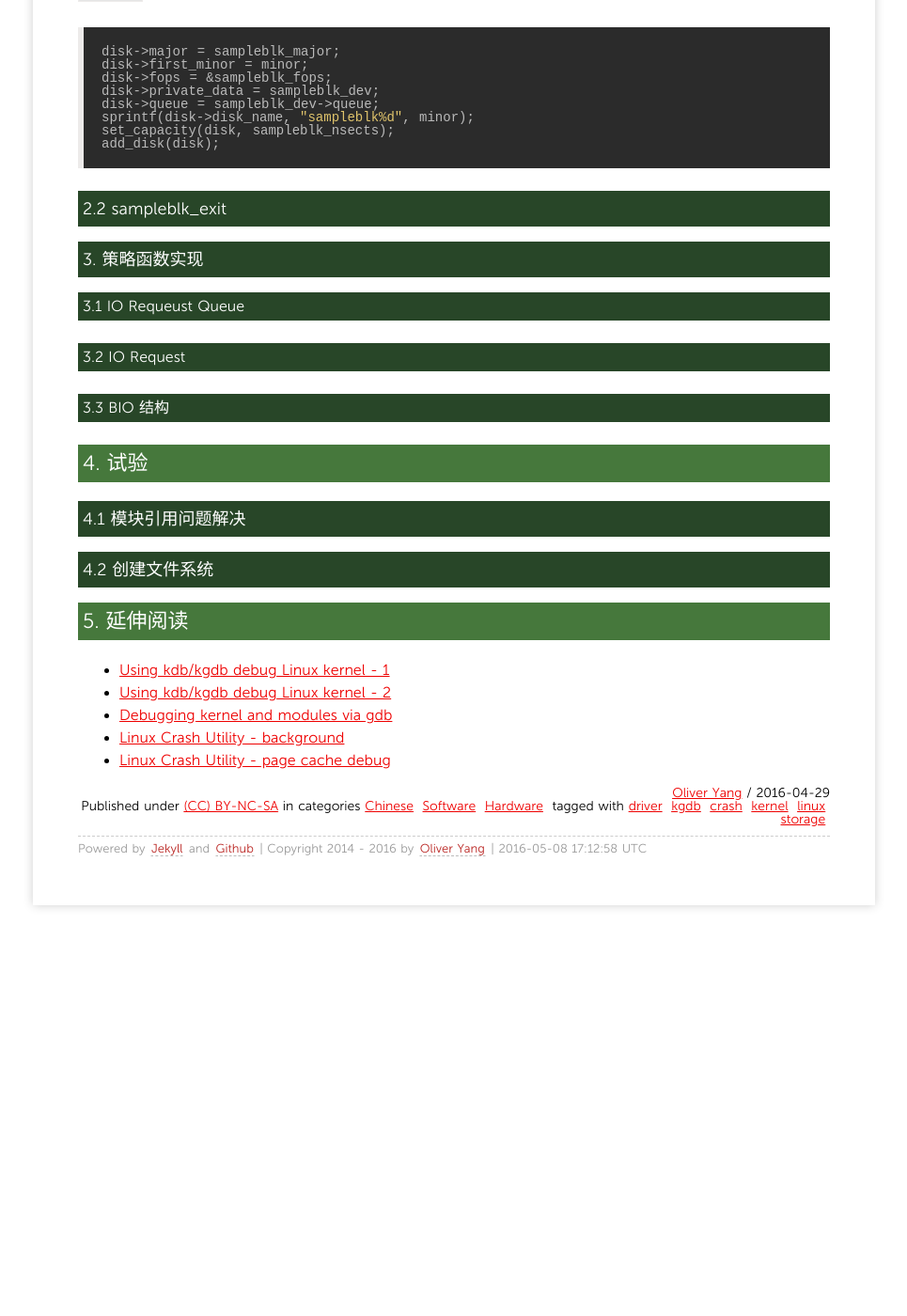
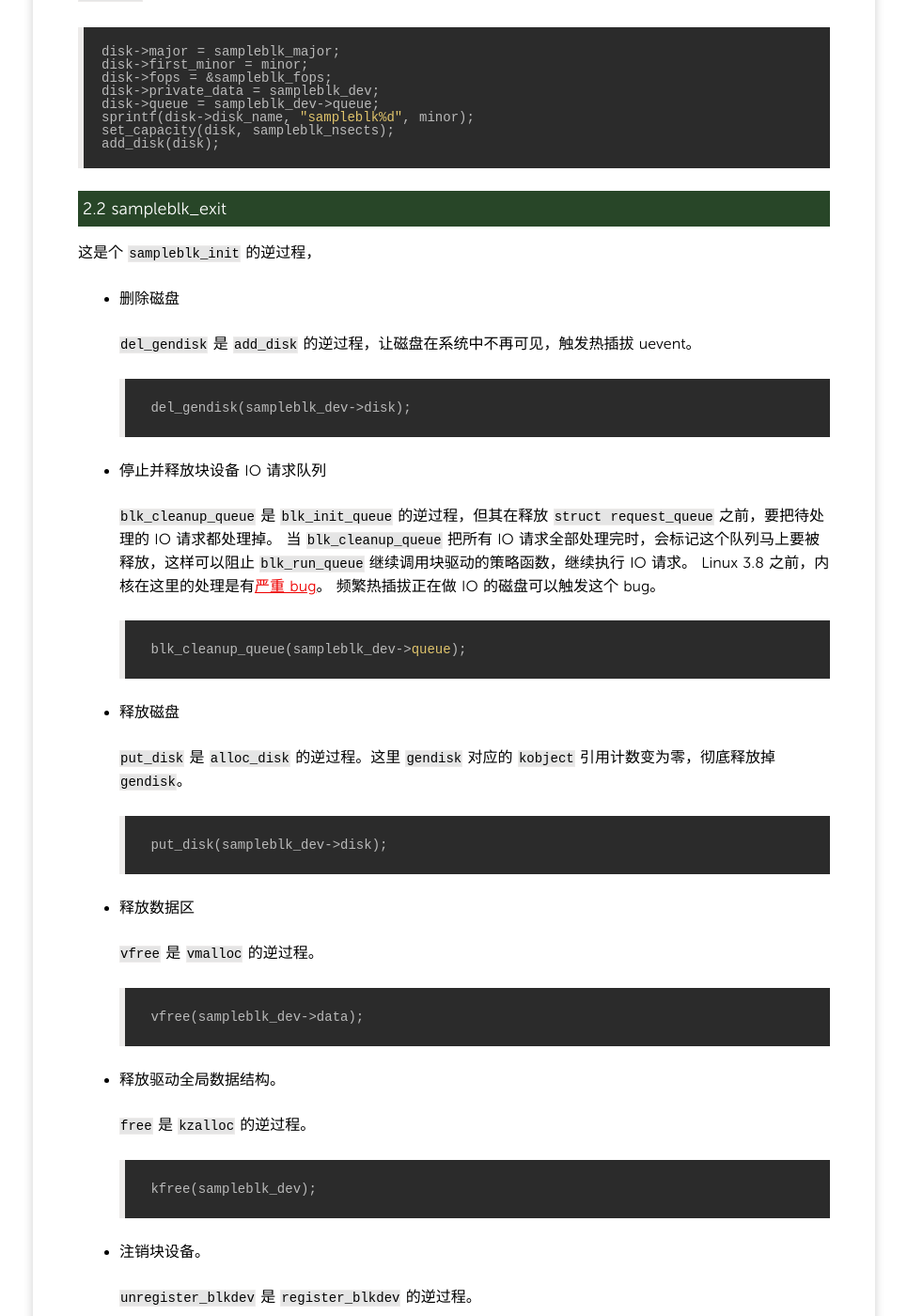
Before and after one commit to yangoliver/yangoliver.github.io, a Jekyll site: the page built from _posts/2016/2016-04-29-linux-block-driver-basic-1.md, in a window 1280 px wide and 1400 px high, scrolled down 4165 px. Shown: the whole window at 94% size, without its empty margins (157-1122 px from the left). Built offline with Jekyll 4.4.1, drawn with Linux system fonts in a browser that asks for light colours; comment, search, counter and statistics services are not loaded; before the commit the page ends 5176 px from its top, so only the background shows below that; some of the changed text lies outside the part shown.

Commit message:
update: description for exit routine

```diff
--- a/_posts/2016/2016-04-29-linux-block-driver-basic-1.md
+++ b/_posts/2016/2016-04-29-linux-block-driver-basic-1.md
@@ -169,6 +169,47 @@ Linux 内核使用 `struct gendisk` 来抽象和表示一个磁盘。也就是
 
 #### 2.2 sampleblk_exit
 
+这是个 `sampleblk_init` 的逆过程，
+
+* 删除磁盘
+
+  `del_gendisk` 是 `add_disk` 的逆过程，让磁盘在系统中不再可见，触发热插拔 uevent。
+
+       del_gendisk(sampleblk_dev->disk);
+
+* 停止并释放块设备 IO 请求队列
+
+  `blk_cleanup_queue` 是 `blk_init_queue` 的逆过程，但其在释放 `struct request_queue` 之前，要把待处理的 IO 请求都处理掉。
+  当 `blk_cleanup_queue` 把所有 IO 请求全部处理完时，会标记这个队列马上要被释放，这样可以阻止 `blk_run_queue` 继续调用块驱动的策略函数，继续执行 IO 请求。
+  Linux 3.8 之前，内核在这里的处理是有[严重 bug](https://github.com/torvalds/linux/commit/c246e80d86736312933646896c4157daf511dadc)。
+  频繁热插拔正在做 IO 的磁盘可以触发这个 bug。
+
+       blk_cleanup_queue(sampleblk_dev->queue);
+
+* 释放磁盘
+
+  `put_disk` 是 `alloc_disk` 的逆过程。这里 `gendisk` 对应的 `kobject` 引用计数变为零，彻底释放掉 `gendisk`。
+
+       put_disk(sampleblk_dev->disk);
+
+* 释放数据区
+
+  `vfree` 是 `vmalloc` 的逆过程。
+
+       vfree(sampleblk_dev->data);
+
+* 释放驱动全局数据结构。
+
+  `free` 是 `kzalloc` 的逆过程。
+
+       kfree(sampleblk_dev);
+
+* 注销块设备。
+
+  `unregister_blkdev` 是 `register_blkdev` 的逆过程。
+
+       unregister_blkdev(sampleblk_major, "sampleblk");
+
 #### 3. 策略函数实现
 
 ##### 3.1 IO Requeust Queue
```
